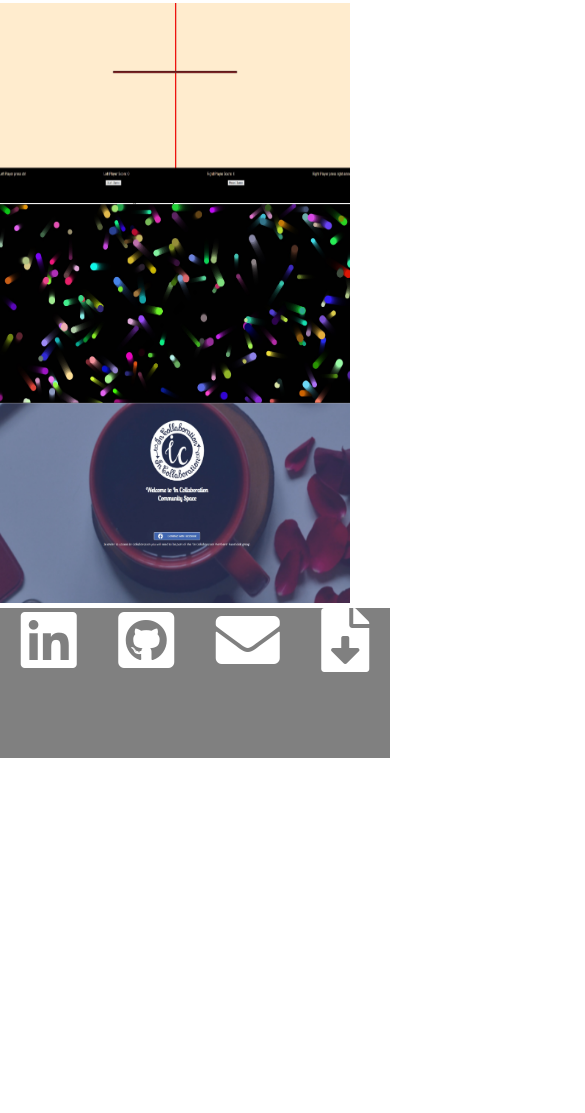
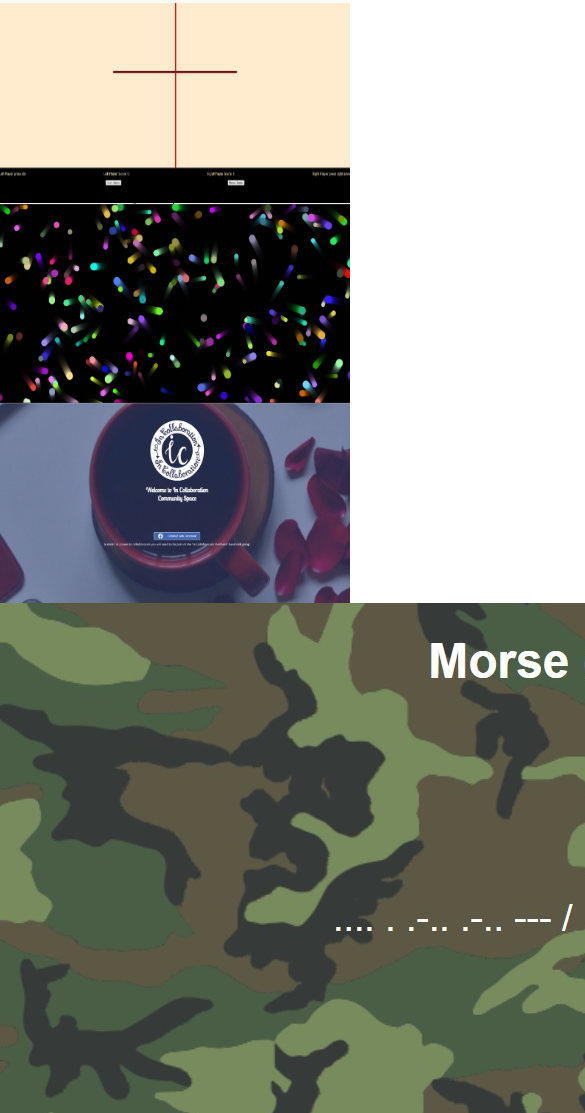
Before and after one commit to alexmills24/portfolio, a website: page index.html in a window 390 px wide. Shown: the part 887-2000 px from the top of the page, 585 px wide, since content can reach past the window. Before the commit the page ends 1645 px from the top, so only its background shows below. Drawn offline with nearby package versions, Linux system fonts and the light colour scheme.

Commit message:
added to portfolio

```diff
--- a/index.html
+++ b/index.html
@@ -30,7 +30,7 @@
     </header>
     <main>
       <h2 id="portfolio">Portfolio</h2>
-      <section>
+      <section id="portfolio-items">
         <div class="hover-box">
           <img
             src="images/tugofwar.jpg"
@@ -91,6 +91,27 @@
             >
           </div>
         </div>
+
+        <div class="hover-box">
+          <img
+            src="images/morsecode.jpg"
+            id="morsecode"
+            class="hover-box-layer_bottom"
+          />
+          <div class="hover-box-layer_top">
+            <h3 style="color: white">In Collaboration</h3>
+            <a
+              class="portfolio-links"
+              href="https://morse-code.alexandermills.site/"
+              ><p>Visit Website</p></a
+            >
+            <a
+              class="portfolio-links"
+              href="https://github.com/alexmills24/morse-code"
+              ><p>View Github</p></a
+            >
+          </div>
+        </div>
       </section>
     </main>
     <footer id="contact">
--- a/main.css
+++ b/main.css
@@ -69,7 +69,7 @@ nav > ul > a:hover {
 
 footer {
   margin-top: 5px;
-  height: 150px;
+  height: 100px;
   width: 100vw;
   background-color: grey;
   display: flex;
@@ -97,9 +97,22 @@ footer {
 }
 
 a > i {
+  padding-top: 5px;
   color: white;
 }
 
 a > i:hover {
   color: whitesmoke;
 }
+
+#portfolio-items {
+  display: flex;
+  justify-content: space-between;
+}
+
+@media only screen and (max-width: 600px) {
+  #portfolio-items {
+    display: flex;
+    flex-direction: column;
+  }
+}
```
Also changed, not shown: images/morsecode.jpg (added), 1 other file.
